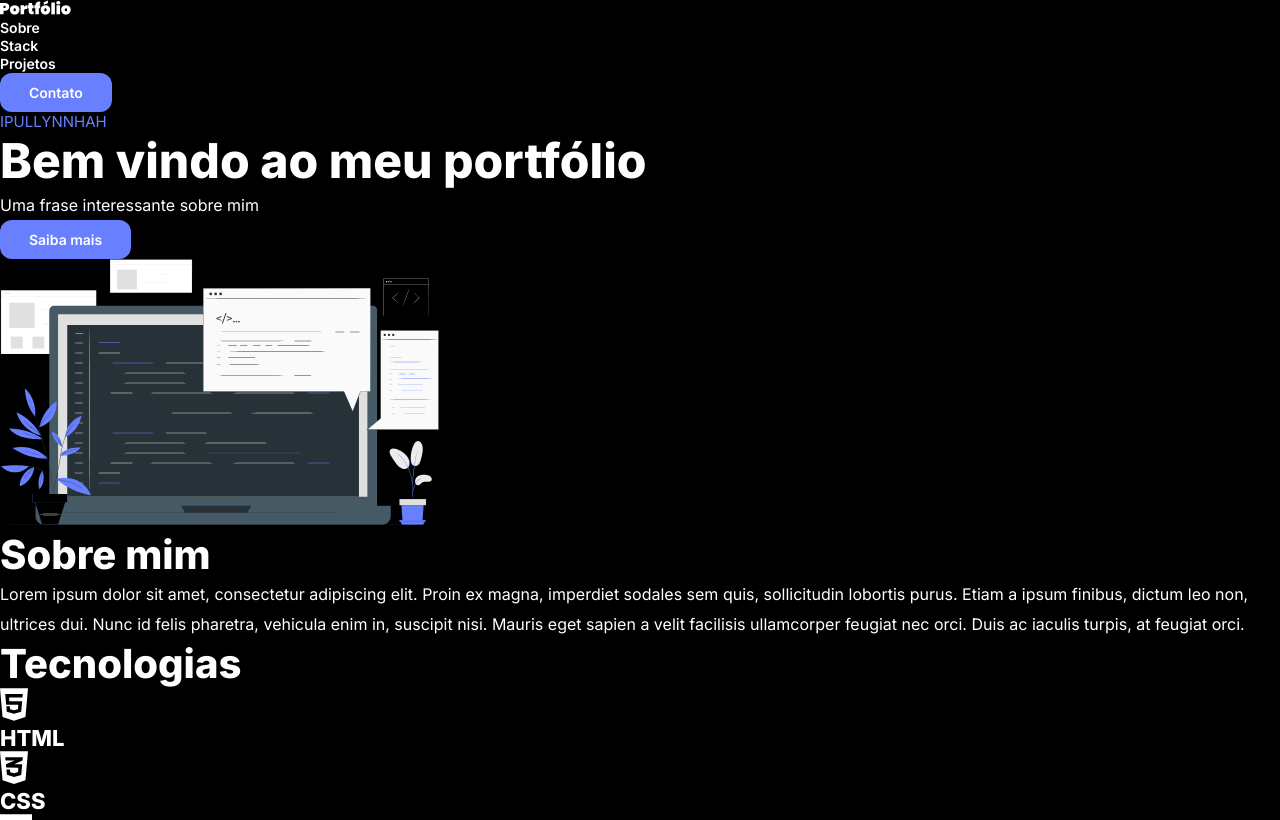
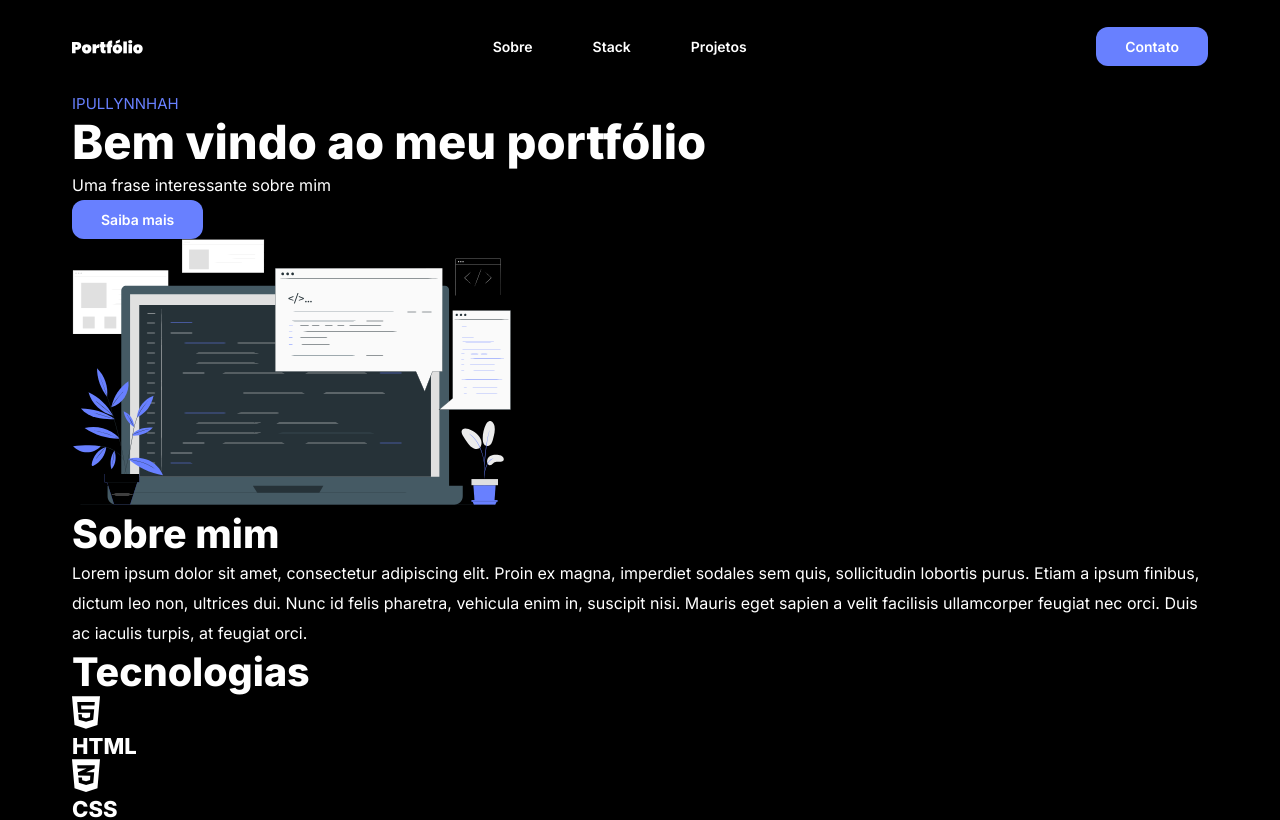
Before and after one commit to ipullynnhah/m3-s1-entrega-porfolio-ipullynnhah, a React (Vite) app: page / in a window 1280 px wide. Shown: the top 820 px of the page. Built offline with nearby package versions, Linux system fonts and the light colour scheme.

Commit message:
feat: style module.css for header

```diff
--- a/src/components/Header/index.jsx
+++ b/src/components/Header/index.jsx
@@ -2,10 +2,11 @@ import logo from "../../assets/logo.svg";
 import { Link } from "../fragments/Link";
 
 import { Menu } from "./Menu";
+import styles from "./style.module.css";
 
 export function Header() {
   return (
-    <header>
+    <header className={styles.header}>
       <img src={logo} alt={"Logo do Portfólio"} />
       <Menu />
       <Link url={"#contact"}>Contato</Link>
--- /dev/null
+++ b/src/components/Header/style.module.css
@@ -0,0 +1,30 @@
+.header {
+  display: flex;
+  flex-direction: column;
+  justify-content: center;
+  align-items: center;
+
+  gap: 1.7rem;
+
+  margin-bottom: 1.75rem;
+}
+
+.header ul {
+  display: flex;
+  justify-content: center;
+  align-items: center;
+  gap: 3.75rem;
+}
+
+@media (min-width: 600px) {
+  .header {
+    flex-direction: row;
+    gap: unset;
+    justify-content: space-between;
+  }
+
+  .header li a:hover {
+    text-decoration: underline;
+    color: var(--color-brand-hover);
+  }
+}
--- a/src/pages/TemplatePage/index.jsx
+++ b/src/pages/TemplatePage/index.jsx
@@ -1,12 +1,14 @@
 import { Footer } from "../../components/Footer";
 import { Header } from "../../components/Header";
 
+import styles from "./style.module.css";
+
 export function TemplatePage({ children }) {
   return (
-    <>
+    <div className={styles.page}>
       <Header />
       <main>{children}</main>
       <Footer />
-    </>
+    </div>
   );
 }
--- /dev/null
+++ b/src/pages/TemplatePage/style.module.css
@@ -0,0 +1,5 @@
+.page {
+  max-width: 90rem;
+  padding: 1.69rem clamp(1.69rem, 0.5245rem + 4.9728vw, 5rem);
+  margin: 0 auto;
+}
--- a/src/styles/globalStyles.css
+++ b/src/styles/globalStyles.css
@@ -4,12 +4,11 @@
   --black: #000;
   --white: #fff;
 
-  --font-clamp1: clamp(2.625rem, 2.3382rem + 1.1765vw, 3rem);
-  --font-clamp2: clamp(2.25rem, 2.0588rem + 0.7843vw, 2.5rem);
+  --font-title: "Inter", sans-serif;
 
-  --font-title1: 800 var(--font-clamp1) "Inter", sans-serif;
-  --font-title2: 800 var(--font-clamp2) "Inter", sans-serif;
-  --font-title3: 800 1.375rem "Inter", sans-serif;
+  --font-size-title1: clamp(2.625rem, 2.493rem + 0.5634vw, 3rem);
+  --font-size-title2: clamp(2.25rem, 2.162rem + 0.3756vw, 2.5rem);
+  --font-size-title3: 1.375rem;
 
   --font-text: 400 1rem/1.875 "Inter", sans-serif;
   --font-link: 600 0.875rem "Inter", sans-serif;
--- a/src/styles/typography.css
+++ b/src/styles/typography.css
@@ -1,13 +1,18 @@
+.title {
+  font-weight: 800;
+  font-family: var(--font-title);
+}
+
 .title.lg {
-  font: var(--font-title1);
+  font-size: var(--font-size-title1);
 }
 
 .title.md {
-  font: var(--font-title2);
+  font-size: var(--font-size-title2);
 }
 
 .title.sm {
-  font: var(--font-title3);
+  font-size: var(--font-size-title3);
 }
 
 .text {
```
